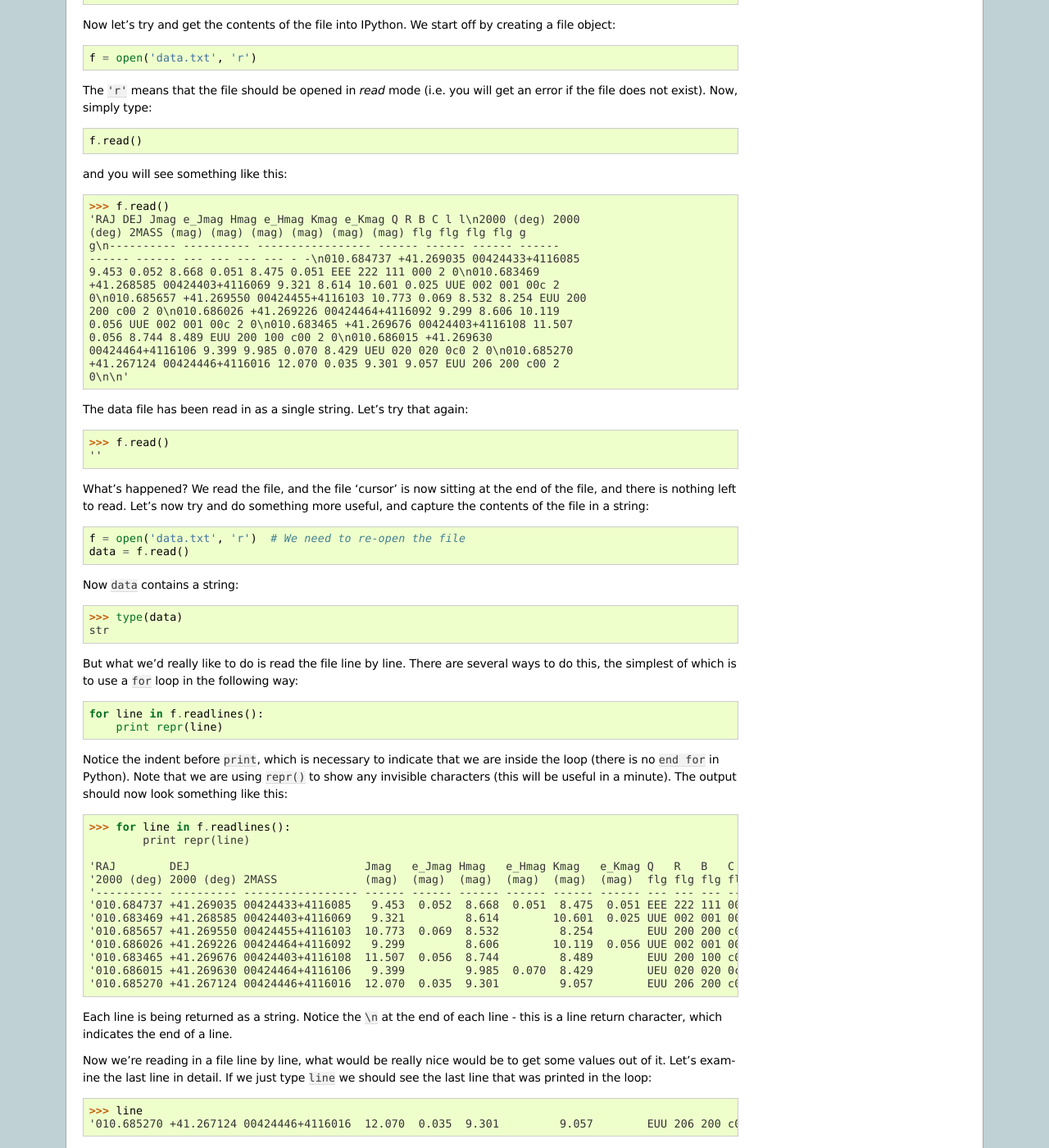
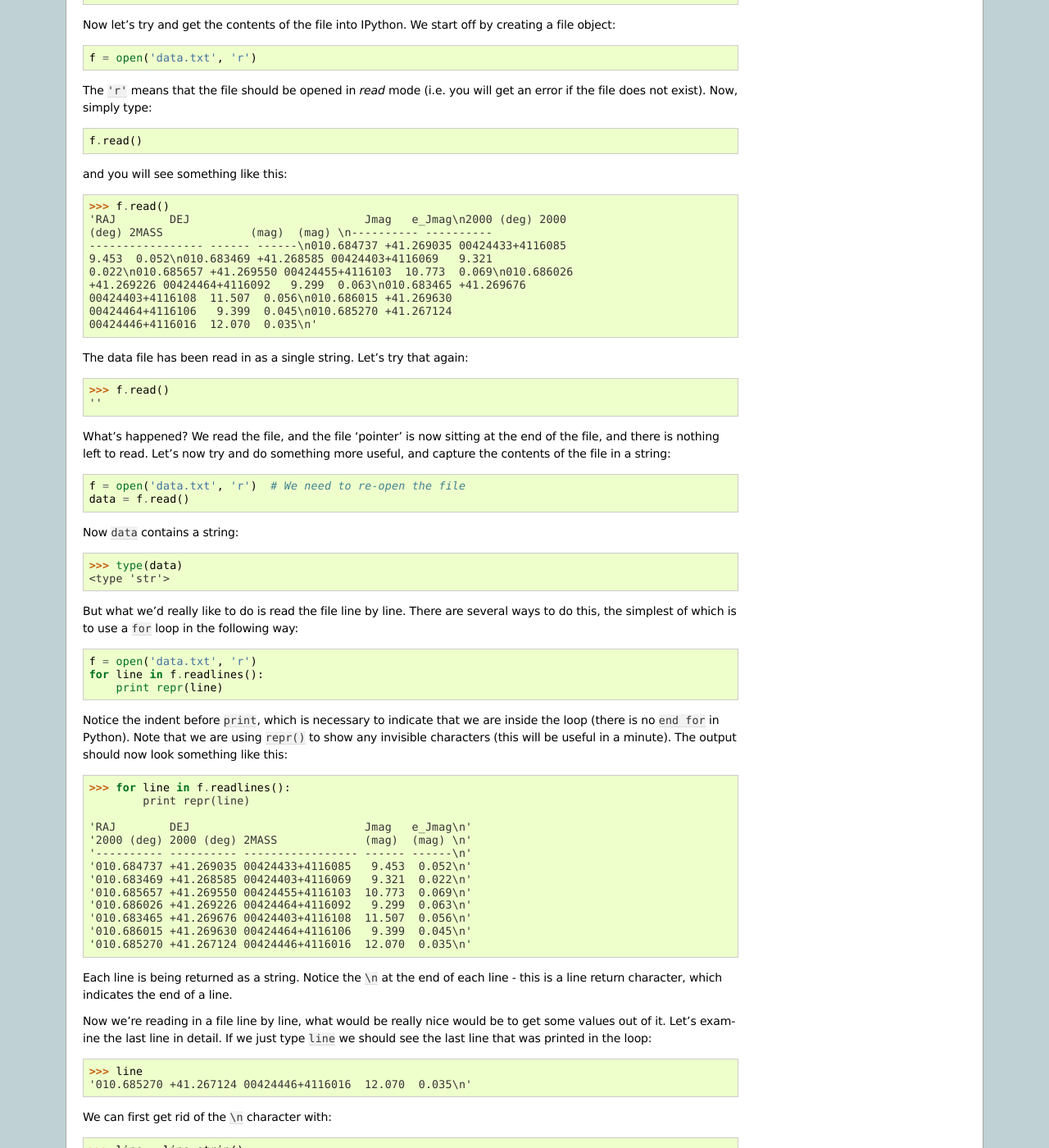
Before and after one commit to python4astronomers/python4astronomers, a Sphinx documentation site: the page built from source/files/pure_python.rst, in a window 1280 px wide and 1400 px high, scrolled down 378 px. Shown: the whole window at 82% size. Built offline with Sphinx 7.4.7, drawn with Linux system fonts in a browser that asks for light colours; formulas are drawn with MathJax 3; some of the changed text lies outside the part shown.

Commit message:
New ATpy section and tidied up Pure Python I/O section

```diff
--- a/source/downloads/data.txt
+++ b/source/downloads/data.txt
@@ -1,10 +1,10 @@
-RAJ        DEJ                          Jmag   e_Jmag Hmag   e_Hmag Kmag   e_Kmag Q   R   B   C   l l
-2000 (deg) 2000 (deg) 2MASS             (mag)  (mag)  (mag)  (mag)  (mag)  (mag)  flg flg flg flg g g
----------- ---------- ----------------- ------ ------ ------ ------ ------ ------ --- --- --- --- - -
-010.684737 +41.269035 00424433+4116085   9.453  0.052  8.668  0.051  8.475  0.051 EEE 222 111 000 2 0
-010.683469 +41.268585 00424403+4116069   9.321         8.614        10.601  0.025 UUE 002 001 00c 2 0
-010.685657 +41.269550 00424455+4116103  10.773  0.069  8.532         8.254        EUU 200 200 c00 2 0
-010.686026 +41.269226 00424464+4116092   9.299         8.606        10.119  0.056 UUE 002 001 00c 2 0
-010.683465 +41.269676 00424403+4116108  11.507  0.056  8.744         8.489        EUU 200 100 c00 2 0
-010.686015 +41.269630 00424464+4116106   9.399         9.985  0.070  8.429        UEU 020 020 0c0 2 0
-010.685270 +41.267124 00424446+4116016  12.070  0.035  9.301         9.057        EUU 206 200 c00 2 0
+RAJ        DEJ                          Jmag   e_Jmag
+2000 (deg) 2000 (deg) 2MASS             (mag)  (mag)
+---------- ---------- ----------------- ------ ------
+010.684737 +41.269035 00424433+4116085   9.453  0.052
+010.683469 +41.268585 00424403+4116069   9.321  0.022
+010.685657 +41.269550 00424455+4116103  10.773  0.069
+010.686026 +41.269226 00424464+4116092   9.299  0.063
+010.683465 +41.269676 00424403+4116108  11.507  0.056
+010.686015 +41.269630 00424464+4116106   9.399  0.045
+010.685270 +41.267124 00424446+4116016  12.070  0.035
--- a/source/files/pure_python.rst
+++ b/source/files/pure_python.rst
@@ -30,26 +30,22 @@
 and you will see something like this::
 
     >>> f.read()
-    'RAJ DEJ Jmag e_Jmag Hmag e_Hmag Kmag e_Kmag Q R B C l l\n2000 (deg) 2000
-    (deg) 2MASS (mag) (mag) (mag) (mag) (mag) (mag) flg flg flg flg g
-    g\n---------- ---------- ----------------- ------ ------ ------ ------
-    ------ ------ --- --- --- --- - -\n010.684737 +41.269035 00424433+4116085
-    9.453 0.052 8.668 0.051 8.475 0.051 EEE 222 111 000 2 0\n010.683469
-    +41.268585 00424403+4116069 9.321 8.614 10.601 0.025 UUE 002 001 00c 2
-    0\n010.685657 +41.269550 00424455+4116103 10.773 0.069 8.532 8.254 EUU 200
-    200 c00 2 0\n010.686026 +41.269226 00424464+4116092 9.299 8.606 10.119
-    0.056 UUE 002 001 00c 2 0\n010.683465 +41.269676 00424403+4116108 11.507
-    0.056 8.744 8.489 EUU 200 100 c00 2 0\n010.686015 +41.269630
-    00424464+4116106 9.399 9.985 0.070 8.429 UEU 020 020 0c0 2 0\n010.685270
-    +41.267124 00424446+4116016 12.070 0.035 9.301 9.057 EUU 206 200 c00 2
-    0\n\n'
+    'RAJ        DEJ                          Jmag   e_Jmag\n2000 (deg) 2000
+    (deg) 2MASS             (mag)  (mag) \n---------- ----------
+    ----------------- ------ ------\n010.684737 +41.269035 00424433+4116085
+    9.453  0.052\n010.683469 +41.268585 00424403+4116069   9.321
+    0.022\n010.685657 +41.269550 00424455+4116103  10.773  0.069\n010.686026
+    +41.269226 00424464+4116092   9.299  0.063\n010.683465 +41.269676
+    00424403+4116108  11.507  0.056\n010.686015 +41.269630
+    00424464+4116106   9.399  0.045\n010.685270 +41.267124
+    00424446+4116016  12.070  0.035\n'
 
 The data file has been read in as a single string. Let's try that again::
 
     >>> f.read()
     ''
 
-What's happened? We read the file, and the file 'cursor' is now sitting at the end of the file, and there is nothing left to read. Let's now try and do something more useful, and capture the contents of the file in a string::
+What's happened? We read the file, and the file 'pointer' is now sitting at the end of the file, and there is nothing left to read. Let's now try and do something more useful, and capture the contents of the file in a string::
 
     f = open('data.txt', 'r')  # We need to re-open the file
     data = f.read()
@@ -57,10 +53,11 @@
 Now ``data`` contains a string::
 
     >>> type(data)
-    str
+    <type 'str'>
 
 But what we'd really like to do is read the file line by line. There are several ways to do this, the simplest of which is to use a ``for`` loop in the following way::
 
+    f = open('data.txt', 'r')
     for line in f.readlines():
         print repr(line)
 
@@ -69,47 +66,35 @@
     >>> for line in f.readlines():
             print repr(line)
 
-    'RAJ        DEJ                          Jmag   e_Jmag Hmag   e_Hmag Kmag   e_Kmag Q   R   B   C   l l\n'
-    '2000 (deg) 2000 (deg) 2MASS             (mag)  (mag)  (mag)  (mag)  (mag)  (mag)  flg flg flg flg g g\n'
-    '---------- ---------- ----------------- ------ ------ ------ ------ ------ ------ --- --- --- --- - -\n'
-    '010.684737 +41.269035 00424433+4116085   9.453  0.052  8.668  0.051  8.475  0.051 EEE 222 111 000 2 0\n'
-    '010.683469 +41.268585 00424403+4116069   9.321         8.614        10.601  0.025 UUE 002 001 00c 2 0\n'
-    '010.685657 +41.269550 00424455+4116103  10.773  0.069  8.532         8.254        EUU 200 200 c00 2 0\n'
-    '010.686026 +41.269226 00424464+4116092   9.299         8.606        10.119  0.056 UUE 002 001 00c 2 0\n'
-    '010.683465 +41.269676 00424403+4116108  11.507  0.056  8.744         8.489        EUU 200 100 c00 2 0\n'
-    '010.686015 +41.269630 00424464+4116106   9.399         9.985  0.070  8.429        UEU 020 020 0c0 2 0\n'
-    '010.685270 +41.267124 00424446+4116016  12.070  0.035  9.301         9.057        EUU 206 200 c00 2 0\n'
+    'RAJ        DEJ                          Jmag   e_Jmag\n'
+    '2000 (deg) 2000 (deg) 2MASS             (mag)  (mag) \n'
+    '---------- ---------- ----------------- ------ ------\n'
+    '010.684737 +41.269035 00424433+4116085   9.453  0.052\n'
+    '010.683469 +41.268585 00424403+4116069   9.321  0.022\n'
+    '010.685657 +41.269550 00424455+4116103  10.773  0.069\n'
+    '010.686026 +41.269226 00424464+4116092   9.299  0.063\n'
+    '010.683465 +41.269676 00424403+4116108  11.507  0.056\n'
+    '010.686015 +41.269630 00424464+4116106   9.399  0.045\n'
+    '010.685270 +41.267124 00424446+4116016  12.070  0.035\n'
 
 Each line is being returned as a string. Notice the ``\n`` at the end of each line - this is a line return character, which indicates the end of a line.
 
 Now we're reading in a file line by line, what would be really nice would be to get some values out of it.  Let's examine the last line in detail. If we just type ``line`` we should see the last line that was printed in the loop::
 
     >>> line
-    '010.685270 +41.267124 00424446+4116016  12.070  0.035  9.301         9.057        EUU 206 200 c00 2 0\n'
+    '010.685270 +41.267124 00424446+4116016  12.070  0.035\n'
 
 We can first get rid of the ``\n`` character with::
 
     >>> line = line.strip()
     >>> line
-    '010.685270 +41.267124 00424446+4116016  12.070  0.035  9.301         9.057        EUU 206 200 c00 2 0'
+    '010.685270 +41.267124 00424446+4116016  12.070  0.035'
 
 Next, we can use what we learned about strings and lists to do::
 
     >>> columns = line.split()
     >>> columns
-    ['010.685270',
-     '+41.267124',
-     '00424446+4116016',
-     '12.070',
-     '0.035',
-     '9.301',
-     '9.057',
-     'EUU',
-     '206',
-     '200',
-     'c00',
-     '2',
-     '0']
+    ['010.685270', '+41.267124', '00424446+4116016', '12.070', '0.035']
 
 Finally, let's say we care about the source name, and the J band magnitude. We can extract these with::
 
```
Also changed, not shown: other parts of source/files/pure_python.rst (+8 -8 lines), source/files/atpy.rst (+124 -0 lines), 1 other file.
